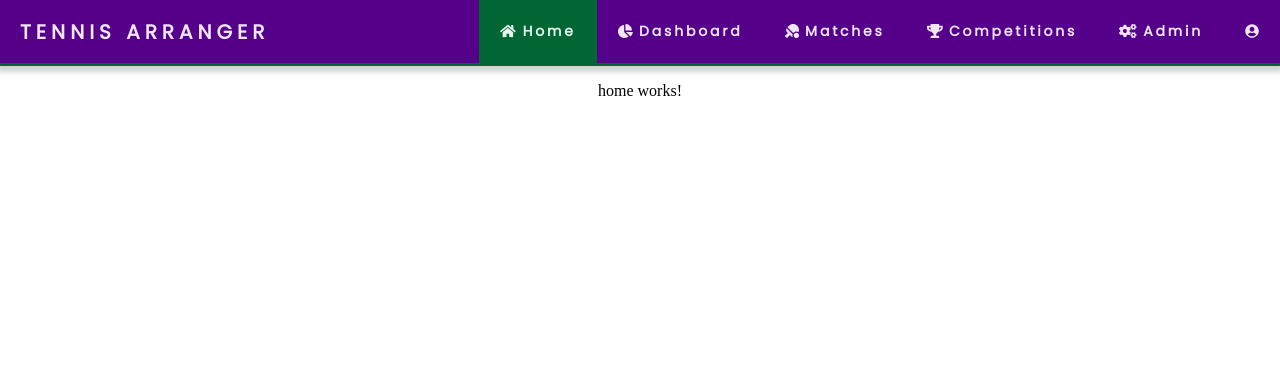
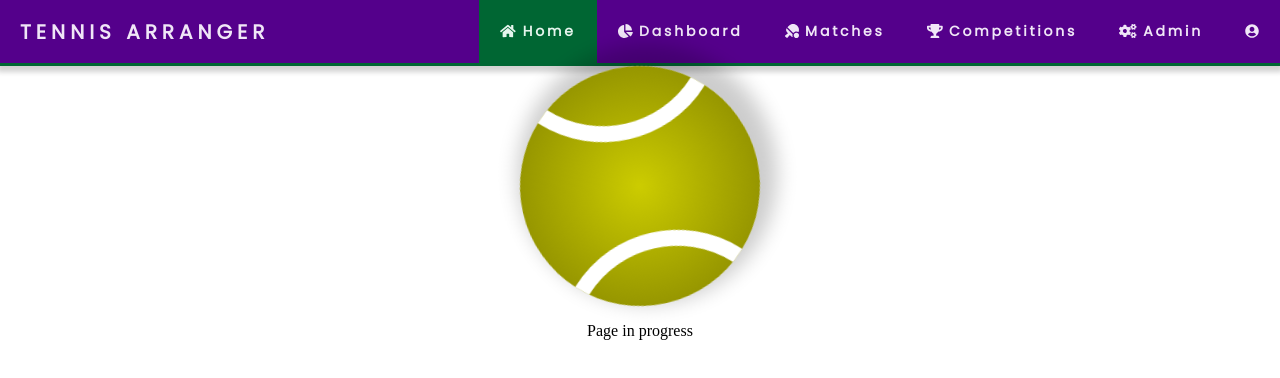
Before and after one commit to JustinRickard/TennisMatchArranger, an Angular app in the folder frontend/portal/: page /home in a window 1280 px wide. Shown: the top 378 px of the page. Built offline with nearby package versions, Linux system fonts and the light colour scheme.

Commit message:
Add tennis ball CSS component

```diff
--- a/frontend/portal/src/app/app.module.ts
+++ b/frontend/portal/src/app/app.module.ts
@@ -17,6 +17,7 @@ import { UsersComponent } from './admin/users/users/users.component';
 import { UserDetailsComponent } from './admin/users/user-details/user-details.component';
 import { RolesComponent } from './admin/roles/roles/roles.component';
 import { RoleDetailsComponent } from './admin/roles/role-details/role-details.component';
+import { BallComponent } from './shared/ball/ball.component';
 
 @NgModule({
   declarations: [
@@ -30,7 +31,8 @@ import { RoleDetailsComponent } from './admin/roles/role-details/role-details.co
     UsersComponent,
     UserDetailsComponent,
     RolesComponent,
-    RoleDetailsComponent
+    RoleDetailsComponent,
+    BallComponent
   ],
   imports: [
     BrowserModule,
--- a/frontend/portal/src/app/dashboard/dashboard.component.html
+++ b/frontend/portal/src/app/dashboard/dashboard.component.html
@@ -1 +1 @@
-<p>dashboard works!</p>
+<ball spin=true text="Page in progress"></ball>
--- a/frontend/portal/src/app/home/home.component.html
+++ b/frontend/portal/src/app/home/home.component.html
@@ -1 +1 @@
-<p>home works!</p>
+<ball spin=true text="Page in progress"></ball>
--- a/frontend/portal/src/app/matches/matches.component.html
+++ b/frontend/portal/src/app/matches/matches.component.html
@@ -1 +1 @@
-<p>matches works!</p>
+<ball spin=true text="Page in progress"></ball>
--- /dev/null
+++ b/frontend/portal/src/app/shared/ball/ball.component.html
@@ -0,0 +1,4 @@
+<div class="loader">
+    <div class="tennis-ball {{spin && 'spin' }}"></div>
+    <div class="text">{{[(text)]}}</div>
+</div>
--- /dev/null
+++ b/frontend/portal/src/app/shared/ball/ball.component.scss
@@ -0,0 +1,61 @@
+.loader {
+  display: flex;
+  flex-direction: column;
+  align-items: center;
+  justify-content: space-around;
+  .text {
+    margin-top: 1rem;
+  }
+
+
+  .tennis-ball {
+    //position: absolute;
+    overflow: hidden;
+    height: 15em;
+    width: 15em;
+    top: 50%;
+    left: 50%;
+    border-radius: 50%;
+    background-color: #cc0;
+    background: radial-gradient(ellipse at center, #cc0 0%, darken(#cc0, 15) 100%);;
+    box-sizing: border-box;
+    transform: translate(-50%, -50%) rotate(30deg);
+    box-shadow: 10px 10px 20px 10px rgba(#000, .2);
+
+    &:before,
+    &:after {
+      content: '';
+      position: absolute;
+      display: block;
+      height: 100%;
+      width: 100%;
+      border: solid 1em #fff;
+      border-radius: 50%;
+      box-sizing: border-box;
+    }
+
+    &:before {
+      right: 70%;
+    }
+
+    &:after {
+      left: 70%;
+    }
+
+    &.spin {
+      animation-name: spin;
+      animation-duration: 7000ms;
+      animation-iteration-count: infinite;
+      animation-timing-function: linear;
+
+      @keyframes spin {
+        from {
+            transform:rotate(0deg);
+        }
+        to {
+            transform:rotate(360deg);
+        }
+    }
+    }
+  }
+}
--- /dev/null
+++ b/frontend/portal/src/app/shared/ball/ball.component.ts
@@ -0,0 +1,17 @@
+import { Component, OnInit, Input } from '@angular/core';
+
+@Component({
+  selector: 'ball',
+  templateUrl: './ball.component.html',
+  styleUrls: ['./ball.component.scss']
+})
+export class BallComponent implements OnInit {
+
+  @Input() spin: boolean;
+  @Input() text: string = "Loading...";
+  constructor() { }
+
+  ngOnInit() {
+  }
+
+}
```
Also changed, not shown: 1 other file (tests, documents, lock files or other folders).
